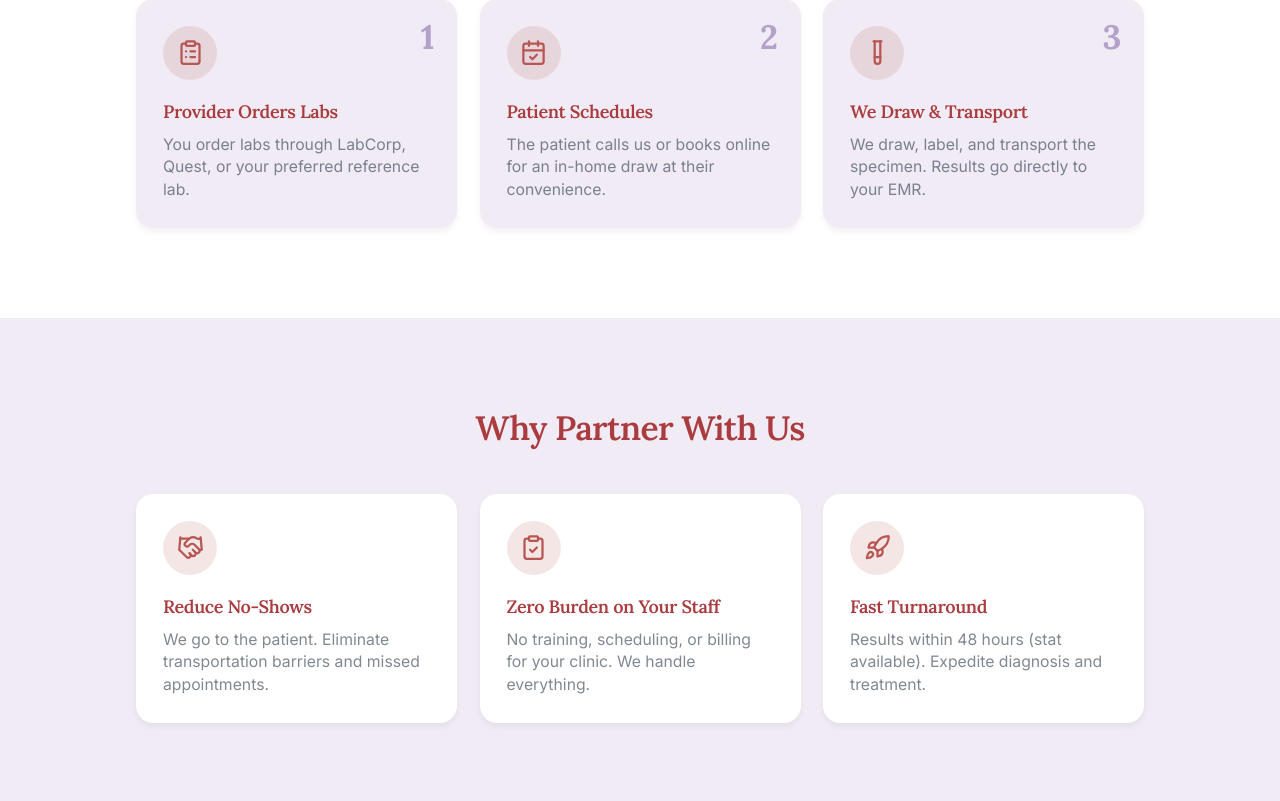
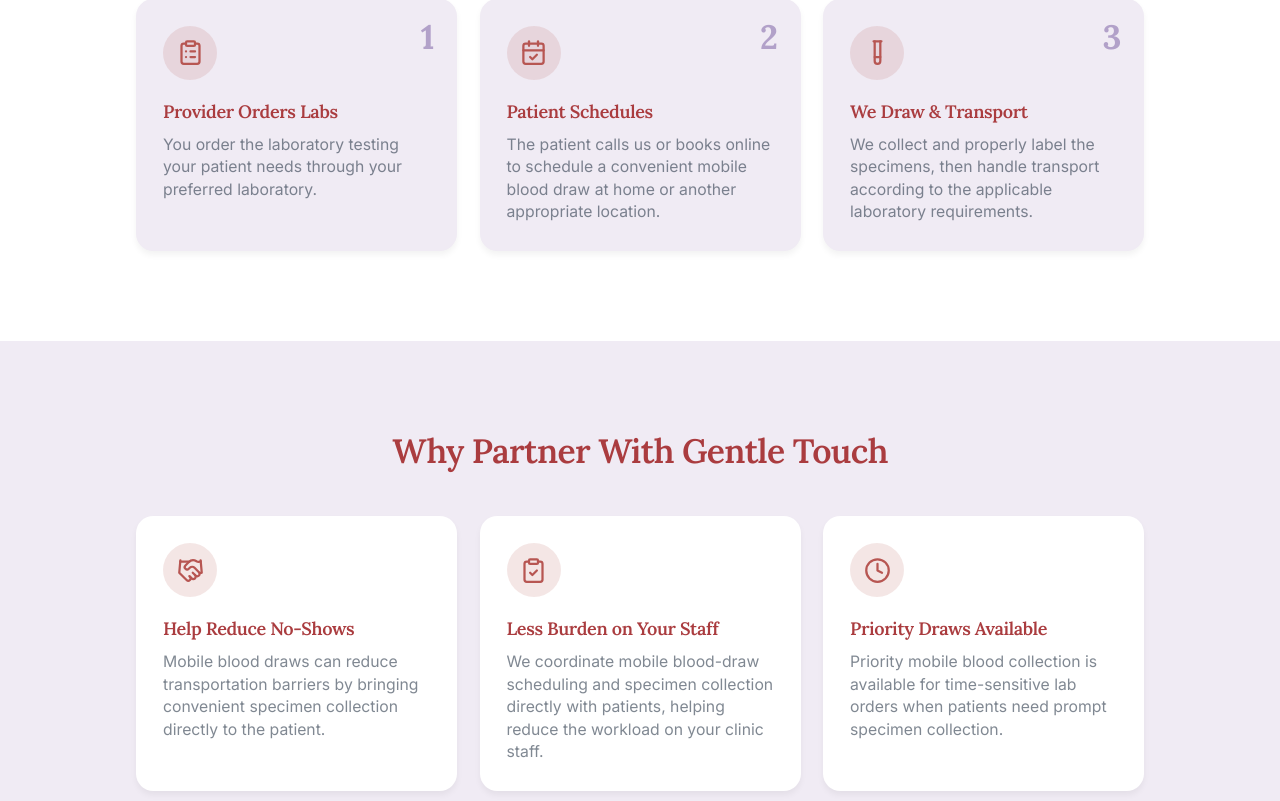
Before and after one commit to madidio/gentle-touch-mobile-phlebotomy, a React (Vite) app: page /providers in a window 1280 px wide. Shown: the part 1059-1860 px from the top of the page. Built offline with nearby package versions, Linux system fonts and the light colour scheme; no server answers.

Commit message:
Clarify lab results and provider service content

```diff
--- a/src/components/sections/contact/ContactFAQ.jsx
+++ b/src/components/sections/contact/ContactFAQ.jsx
@@ -9,37 +9,38 @@
 const faqs = [
   {
     q: "How do I book an appointment?",
-    a: "You can book online using our booking form or call us at (402) 212-5964 or (402) 739-9898."
+    a: "You can book online using our booking form or call us at (402) 212-5964 or (402) 739-9898.",
   },
   {
     q: "What areas do you serve?",
-    a: "We serve Douglas and Sarpy Counties, including Papillion, Bellevue, La Vista, Gretna, Elkhorn, Bennington, and Ralston."
+    a: "We serve Douglas and Sarpy Counties, including Papillion, Bellevue, La Vista, Gretna, Elkhorn, Bennington, and Ralston.",
   },
   {
     q: "Do you accept insurance?",
-    a: "We do not accept Medicare or Medicaid. We accept credit card, HSA, or Venmo."
+    a: "We do not accept Medicare or Medicaid. We accept credit card, HSA, or Venmo.",
   },
   {
-    q: "How fast do I get results?",
-    a: "Results are delivered to your provider within 48 hours. Stat draws are available for urgent needs."
+    q: "When will I receive my lab results?",
+    a: "Gentle Touch provides blood collection and specimen transport services. Laboratory testing and result turnaround times are determined by the laboratory processing your specimens. Please contact your healthcare provider or laboratory for information about your results.",
   },
   {
     q: "Is there a travel fee?",
-    a: "A travel fee of $0.725 per mile (2026 IRS standard) applies for round-trip mileage beyond 25 miles from our base location."
+    a: "A travel fee of $0.725 per mile (2026 IRS standard) applies for round-trip mileage beyond 25 miles from our base location.",
   },
   {
     q: "What is your cancellation policy?",
-    a: "Cancellations made 24 hours in advance incur a $25 fee. Same-day cancellations are non-refundable."
-  }
+    a: "Cancellations made 24 hours in advance incur a $25 fee. Same-day cancellations are non-refundable.",
+  },
 ];
 
 export default function ContactFAQ() {
   return (
     <section className="w-full bg-muted py-16 sm:py-20">
       <div className="mx-auto max-w-3xl px-6 sm:px-10 lg:px-16">
-        <h3 className="text-center font-heading text-2xl font-semibold text-primary sm:text-3xl">
+        <h2 className="text-center font-heading text-2xl font-semibold text-primary sm:text-3xl">
           Frequently Asked Questions
-        </h3>
+        </h2>
+
         <Accordion type="single" collapsible className="mt-8 space-y-3">
           {faqs.map((f, i) => (
             <AccordionItem
@@ -50,6 +51,7 @@
               <AccordionTrigger className="text-left font-heading text-base font-semibold text-primary hover:no-underline">
                 {f.q}
               </AccordionTrigger>
+
               <AccordionContent className="text-sm text-foreground/70 sm:text-base">
                 {f.a}
               </AccordionContent>
--- a/src/components/sections/providers/ProviderSteps.jsx
+++ b/src/components/sections/providers/ProviderSteps.jsx
@@ -2,29 +2,55 @@
 import { ClipboardList, CalendarCheck, TestTube } from "lucide-react";
 
 const steps = [
-  { icon: ClipboardList, title: "Provider Orders Labs", text: "You order labs through LabCorp, Quest, or your preferred reference lab." },
-  { icon: CalendarCheck, title: "Patient Schedules", text: "The patient calls us or books online for an in-home draw at their convenience." },
-  { icon: TestTube, title: "We Draw & Transport", text: "We draw, label, and transport the specimen. Results go directly to your EMR." }
+  {
+    icon: ClipboardList,
+    title: "Provider Orders Labs",
+    text: "You order the laboratory testing your patient needs through your preferred laboratory.",
+  },
+  {
+    icon: CalendarCheck,
+    title: "Patient Schedules",
+    text: "The patient calls us or books online to schedule a convenient mobile blood draw at home or another appropriate location.",
+  },
+  {
+    icon: TestTube,
+    title: "We Draw & Transport",
+    text: "We collect and properly label the specimens, then handle transport according to the applicable laboratory requirements.",
+  },
 ];
 
 export default function ProviderSteps() {
   return (
     <section className="w-full bg-white py-16 sm:py-20">
       <div className="mx-auto max-w-5xl px-6 sm:px-10 lg:px-16">
-        <h3 className="text-center font-heading text-2xl font-semibold text-primary sm:text-3xl">
-          How It Works for Providers
-        </h3>
+        <h2 className="text-center font-heading text-2xl font-semibold text-primary sm:text-3xl">
+          How Mobile Phlebotomy Works for Providers
+        </h2>
+
         <div className="mt-10 grid grid-cols-1 gap-5 sm:grid-cols-3">
           {steps.map((s, i) => {
             const Icon = s.icon;
+
             return (
-              <div key={s.title} className="relative rounded-xl bg-muted p-6 shadow-gt">
-                <span className="absolute right-5 top-4 font-heading text-3xl font-bold text-accent">{i + 1}</span>
+              <div
+                key={s.title}
+                className="relative rounded-xl bg-muted p-6 shadow-gt"
+              >
+                <span className="absolute right-5 top-4 font-heading text-3xl font-bold text-accent">
+                  {i + 1}
+                </span>
+
                 <div className="flex h-12 w-12 items-center justify-center rounded-full bg-secondary/15">
                   <Icon className="h-6 w-6 text-secondary" />
                 </div>
-                <h4 className="mt-4 font-heading text-base font-semibold text-primary">{s.title}</h4>
-                <p className="mt-2 text-sm text-foreground/60">{s.text}</p>
+
+                <h3 className="mt-4 font-heading text-base font-semibold text-primary">
+                  {s.title}
+                </h3>
+
+                <p className="mt-2 text-sm text-foreground/60">
+                  {s.text}
+                </p>
               </div>
             );
           })}
--- a/src/components/sections/providers/ProviderWhy.jsx
+++ b/src/components/sections/providers/ProviderWhy.jsx
@@ -1,29 +1,52 @@
 import React from "react";
-import { Handshake, ClipboardCheck, Rocket } from "lucide-react";
+import { Handshake, ClipboardCheck, Clock } from "lucide-react";
 
 const cards = [
-  { icon: Handshake, title: "Reduce No-Shows", text: "We go to the patient. Eliminate transportation barriers and missed appointments." },
-  { icon: ClipboardCheck, title: "Zero Burden on Your Staff", text: "No training, scheduling, or billing for your clinic. We handle everything." },
-  { icon: Rocket, title: "Fast Turnaround", text: "Results within 48 hours (stat available). Expedite diagnosis and treatment." }
+  {
+    icon: Handshake,
+    title: "Help Reduce No-Shows",
+    text: "Mobile blood draws can reduce transportation barriers by bringing convenient specimen collection directly to the patient.",
+  },
+  {
+    icon: ClipboardCheck,
+    title: "Less Burden on Your Staff",
+    text: "We coordinate mobile blood-draw scheduling and specimen collection directly with patients, helping reduce the workload on your clinic staff.",
+  },
+  {
+    icon: Clock,
+    title: "Priority Draws Available",
+    text: "Priority mobile blood collection is available for time-sensitive lab orders when patients need prompt specimen collection.",
+  },
 ];
 
 export default function ProviderWhy() {
   return (
     <section className="w-full bg-muted py-16 sm:py-20">
       <div className="mx-auto max-w-5xl px-6 sm:px-10 lg:px-16">
-        <h3 className="text-center font-heading text-2xl font-semibold text-primary sm:text-3xl">
-          Why Partner With Us
-        </h3>
+        <h2 className="text-center font-heading text-2xl font-semibold text-primary sm:text-3xl">
+          Why Partner With Gentle Touch
+        </h2>
+
         <div className="mt-10 grid grid-cols-1 gap-5 sm:grid-cols-3">
           {cards.map((c) => {
             const Icon = c.icon;
+
             return (
-              <div key={c.title} className="rounded-xl bg-white p-6 shadow-gt">
+              <div
+                key={c.title}
+                className="rounded-xl bg-white p-6 shadow-gt"
+              >
                 <div className="flex h-12 w-12 items-center justify-center rounded-full bg-secondary/15">
                   <Icon className="h-6 w-6 text-secondary" />
                 </div>
-                <h4 className="mt-4 font-heading text-base font-semibold text-primary">{c.title}</h4>
-                <p className="mt-2 text-sm text-foreground/60">{c.text}</p>
+
+                <h3 className="mt-4 font-heading text-base font-semibold text-primary">
+                  {c.title}
+                </h3>
+
+                <p className="mt-2 text-sm text-foreground/60">
+                  {c.text}
+                </p>
               </div>
             );
           })}
```
